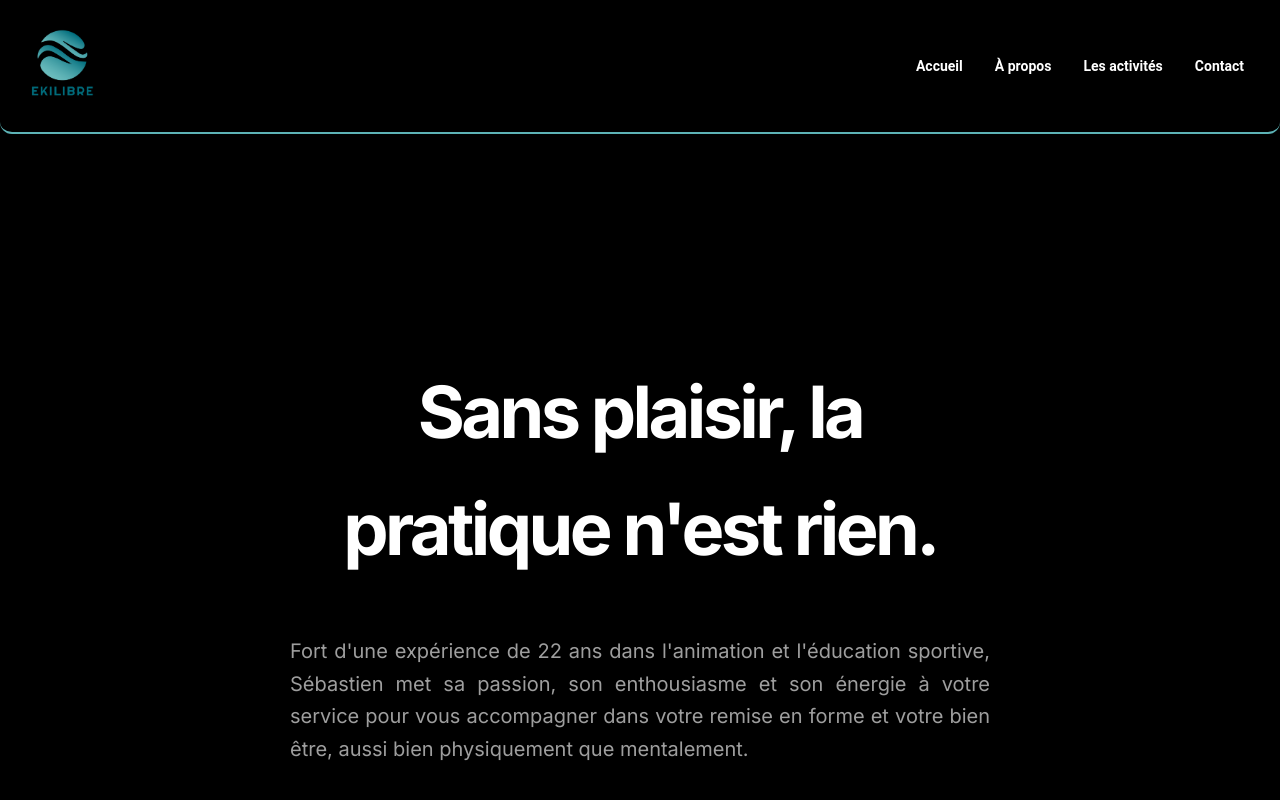
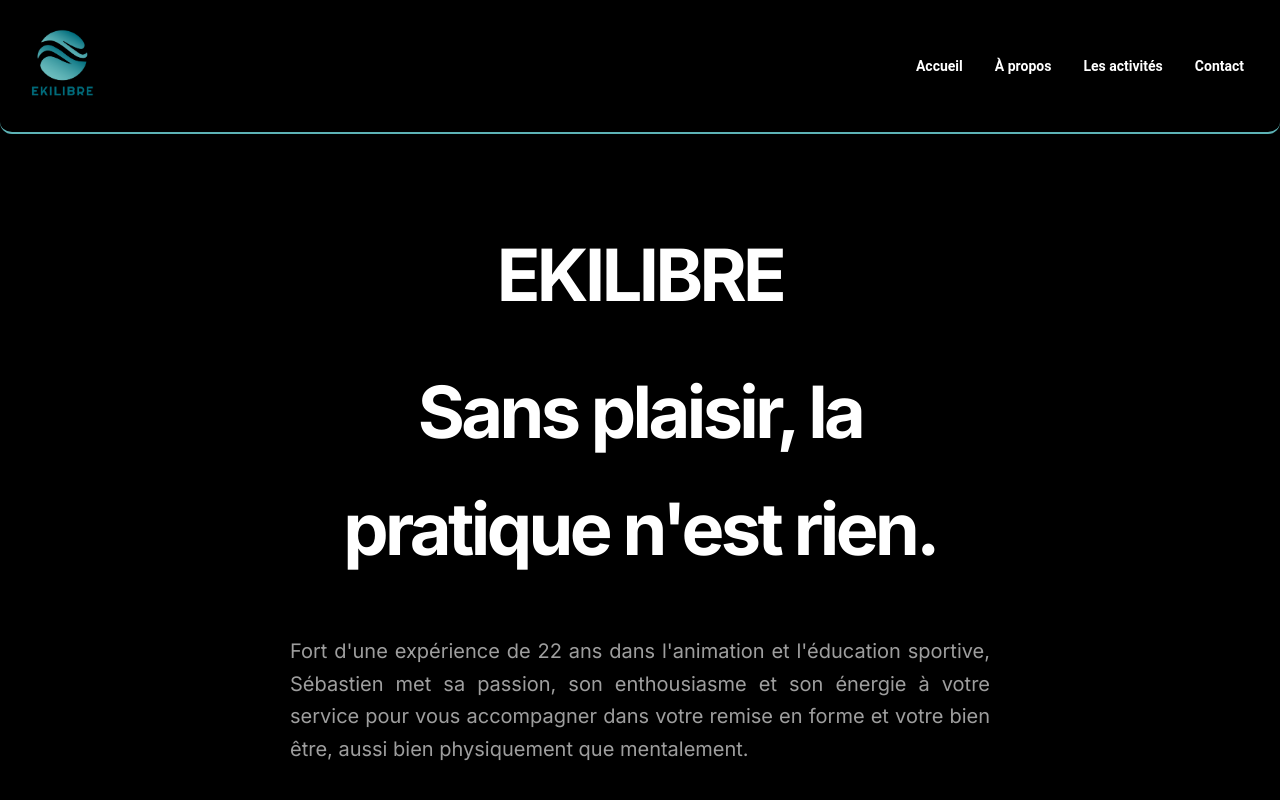
Before and after one commit to alexbmt84/ekilibre, a Next.js app: page / in a window 1280 px wide. Shown: the top 800 px of the page. Built offline with nearby package versions, Linux system fonts and the light colour scheme.

Commit message:
Modifs title h1

```diff
--- a/src/components/component/landing.tsx
+++ b/src/components/component/landing.tsx
@@ -44,7 +44,7 @@ export function Landing() {
 
                         <div className="space-y-2 text-center">
 
-                            <h1 className="uppercase mt-20 mb-10 md:mb-5 md:mt-0 text-4xl font-bold tracking-tighter sm:text-6xl/relaxed xl:text-7xl/relaxed">
+                            <h1 className="uppercase text-white mt-20 mb-10 md:mb-5 md:mt-0 text-4xl font-bold tracking-tighter sm:text-6xl/relaxed xl:text-7xl/relaxed">
                                 Ekilibre
                             </h1>
 
```
